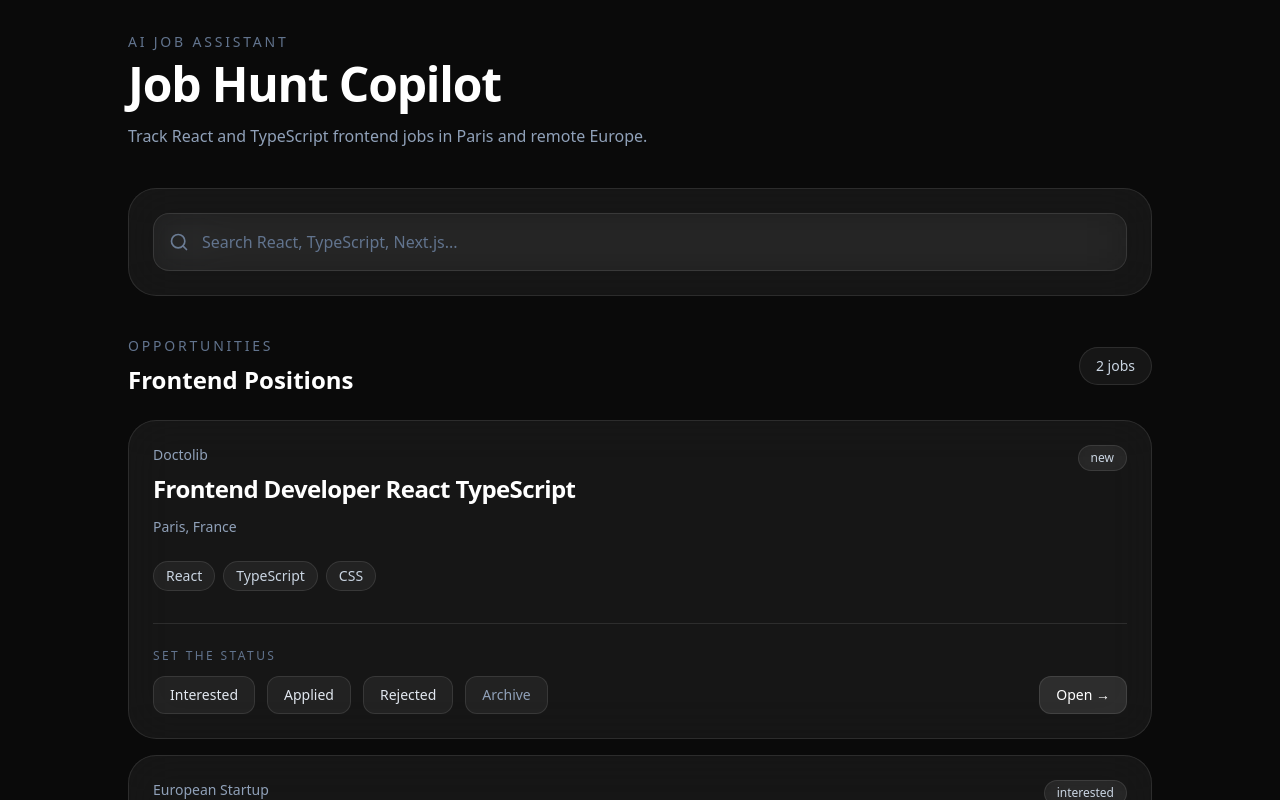
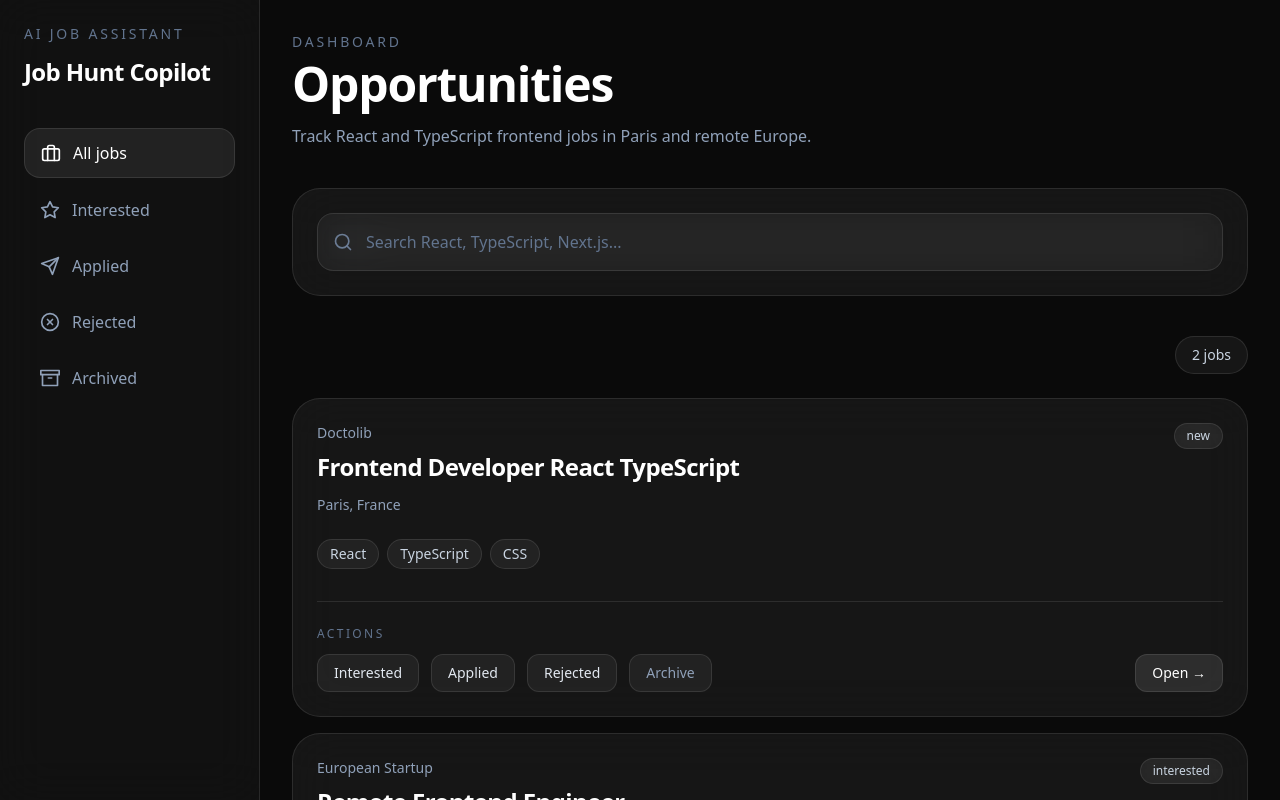
Before and after one commit to martalewan/job-hunt-copilot, a React (Vite) app: page / in a window 1280 px wide. Shown: the top 800 px of the page. Built offline with nearby package versions, Linux system fonts and the light colour scheme.

Commit message:
feat: Add SideBar component for job view navigation and enhance JobCard with restore functionality

```diff
--- a/src/App.tsx
+++ b/src/App.tsx
@@ -1,12 +1,15 @@
 import { useEffect, useMemo, useState } from 'react';
 import { JobCard } from './components/JobCard';
 import { JobFilters } from './components/JobFilters';
+import { SideBar } from './components/SideBar';
 import { mockJobs } from './data/mockJobs';
 import type { Job, JobStatus } from './types/job';
 
 function App() {
   const [search, setSearch] = useState<string>('');
-
+  const [activeView, setActiveView] = useState<
+    'all' | 'interested' | 'applied' | 'rejected' | 'archived'
+  >('all');
   const [jobs, setJobs] = useState<Job[]>(() => {
     const savedJobs = localStorage.getItem('jobs');
 
@@ -29,6 +32,13 @@ function App() {
     );
   }
 
+  function handleRestore(id: string) {
+    setJobs((prevJobs: Job[]) =>
+      prevJobs.map((job: Job) =>
+        job.id === id ? { ...job, archived: false } : job
+      )
+    );
+  }
   function handleArchive(id: string) {
     setJobs((prevJobs: Job[]) =>
       prevJobs.map((job: Job) =>
@@ -39,29 +49,38 @@ function App() {
 
   const filteredJobs = useMemo<Job[]>(() => {
     return jobs
-      .filter((job: Job) => !job.archived)
-      .filter((job: Job) => {
+      .filter((job) => {
+        if (activeView === 'archived') return job.archived;
+        if (activeView === 'all') return !job.archived;
+
+        return !job.archived && job.status === activeView;
+      })
+      .filter((job) => {
         const value =
           `${job.title} ${job.company} ${job.location} ${job.tags.join(' ')}`.toLowerCase();
 
         return value.includes(search.toLowerCase());
       });
-  }, [jobs, search]);
+  }, [jobs, search, activeView]);
 
   return (
-    <main className="min-h-screen bg-[#0a0a0a] p-8 text-white">
-      <section className="mx-auto max-w-5xl space-y-4">
+    <main className="flex min-h-screen bg-[#0a0a0a] text-white">
+      <SideBar activeView={activeView} setActiveView={setActiveView} />
+
+      <section className="flex-1 p-8">
+        <div className="mx-auto max-w-5xl space-y-4">
           <div>
             <p className="text-sm uppercase tracking-[0.2em] text-slate-500">
-            AI Job Assistant
+              Dashboard
             </p>
 
             <h1 className="mt-2 text-5xl font-semibold tracking-tight">
-            Job Hunt Copilot
+              Opportunities
             </h1>
 
             <p className="mt-4 max-w-2xl text-slate-400">
-            Track React and TypeScript frontend jobs in Paris and remote Europe.
+              Track React and TypeScript frontend jobs in Paris and remote
+              Europe.
             </p>
           </div>
 
@@ -69,16 +88,8 @@ function App() {
             <JobFilters search={search} setSearch={setSearch} />
           </div>
 
-        <div className="mb-6 mt-10 flex items-center justify-between">
-          <div>
-            <p className="text-sm uppercase tracking-[0.2em] text-slate-500">
-              Opportunities
-            </p>
+          <div className="mb-6 mt-10 flex items-center justify-end">
 
-            <h2 className="mt-2 text-2xl font-semibold">
-              Frontend Positions
-            </h2>
-          </div>
 
             <div className="rounded-full border border-white/10 bg-white/5 px-4 py-2 text-sm text-slate-300">
               {filteredJobs.length} jobs
@@ -92,8 +103,10 @@ function App() {
                 job={job}
                 onStatusChange={handleStatusChange}
                 onArchive={handleArchive}
+                onRestore={handleRestore}
               />
             ))}
+          </div>
         </div>
       </section>
     </main>
--- a/src/components/JobCard.tsx
+++ b/src/components/JobCard.tsx
@@ -4,20 +4,20 @@ type JobCardProps = {
     job: Job;
     onStatusChange: (id: string, status: JobStatus) => void;
     onArchive: (id: string) => void;
+    onRestore: (id: string) => void;
 };
 
 export function JobCard({
     job,
     onStatusChange,
     onArchive,
+    onRestore,
 }: JobCardProps) {
     return (
         <article className="group rounded-[28px] border border-white/10 bg-white/5 p-6 backdrop-blur-xl transition-all duration-300 hover:border-white/20 hover:bg-white/[0.07]">
             <div className="flex items-start justify-between gap-4">
                 <div>
-                    <p className="text-sm text-slate-400">
-                        {job.company}
-                    </p>
+                    <p className="text-sm text-slate-400">{job.company}</p>
 
                     <h2 className="mt-2 text-2xl font-semibold tracking-tight text-white">
                         {job.title}
@@ -53,43 +53,46 @@ export function JobCard({
 
             <div className="mt-8 border-t border-white/10 pt-6">
                 <p className="mb-3 text-xs uppercase tracking-[0.2em] text-slate-500">
-                    Set the status
+                    Actions
                 </p>
 
                 <div className="flex flex-wrap items-center gap-3">
                     <button
-                        onClick={() =>
-                            onStatusChange(job.id, 'interested')
-                        }
+                        onClick={() => onStatusChange(job.id, 'interested')}
                         className="rounded-xl border border-white/10 bg-white/5 px-4 py-2 text-sm text-slate-200 transition hover:bg-white/10"
                     >
                         Interested
                     </button>
 
                     <button
-                        onClick={() =>
-                            onStatusChange(job.id, 'applied')
-                        }
+                        onClick={() => onStatusChange(job.id, 'applied')}
                         className="rounded-xl border border-white/10 bg-white/5 px-4 py-2 text-sm text-slate-200 transition hover:bg-white/10"
                     >
                         Applied
                     </button>
 
                     <button
-                        onClick={() =>
-                            onStatusChange(job.id, 'rejected')
-                        }
+                        onClick={() => onStatusChange(job.id, 'rejected')}
                         className="rounded-xl border border-white/10 bg-white/5 px-4 py-2 text-sm text-slate-200 transition hover:bg-white/10"
                     >
                         Rejected
                     </button>
 
+                    {job.archived ? (
+                        <button
+                            onClick={() => onRestore(job.id)}
+                            className="rounded-xl border border-white/10 bg-white/5 px-4 py-2 text-sm text-slate-200 transition hover:bg-white/10"
+                        >
+                            Restore
+                        </button>
+                    ) : (
                         <button
                             onClick={() => onArchive(job.id)}
                             className="rounded-xl border border-white/10 bg-white/5 px-4 py-2 text-sm text-slate-400 transition hover:bg-white/10"
                         >
                             Archive
                         </button>
+                    )}
 
                     <a
                         href={job.url}
--- /dev/null
+++ b/src/components/SideBar.tsx
@@ -0,0 +1,71 @@
+import {
+    FiArchive,
+    FiBriefcase,
+    FiSend,
+    FiStar,
+    FiXCircle,
+} from 'react-icons/fi';
+
+export type ActiveView =
+    | 'all'
+    | 'interested'
+    | 'applied'
+    | 'rejected'
+    | 'archived';
+
+type SideBarProps = {
+    activeView: ActiveView;
+    setActiveView: (view: ActiveView) => void;
+};
+
+const navItems: {
+    label: string;
+    value: ActiveView;
+    icon: React.ElementType;
+}[] = [
+        { label: 'All jobs', value: 'all', icon: FiBriefcase },
+        { label: 'Interested', value: 'interested', icon: FiStar },
+        { label: 'Applied', value: 'applied', icon: FiSend },
+        { label: 'Rejected', value: 'rejected', icon: FiXCircle },
+        { label: 'Archived', value: 'archived', icon: FiArchive },
+    ];
+
+export function SideBar({
+    activeView,
+    setActiveView,
+}: SideBarProps) {
+    return (
+        <aside className="sticky top-0 hidden h-screen w-[260px] shrink-0 border-r border-white/10 bg-white/[0.03] p-6 backdrop-blur-xl lg:block">
+            <div>
+                <p className="text-sm uppercase tracking-[0.2em] text-slate-500">
+                    AI Job Assistant
+                </p>
+
+                <h1 className="mt-3 text-2xl font-semibold tracking-tight text-white">
+                    Job Hunt Copilot
+                </h1>
+            </div>
+
+            <nav className="mt-10 space-y-2">
+                {navItems.map((item) => {
+                    const Icon = item.icon;
+                    const isActive = activeView === item.value;
+
+                    return (
+                        <button
+                            key={item.value}
+                            onClick={() => setActiveView(item.value)}
+                            className={`flex w-full items-center gap-3 rounded-2xl px-4 py-3 text-left transition ${isActive
+                                ? 'border border-white/10 bg-white/[0.07] text-white'
+                                : 'text-slate-400 hover:bg-white/[0.05] hover:text-white'
+                                }`}
+                        >
+                            <Icon className="h-5 w-5" />
+                            {item.label}
+                        </button>
+                    );
+                })}
+            </nav>
+        </aside>
+    );
+}
```
Lines whose indentation alone changed are shown as unchanged.
